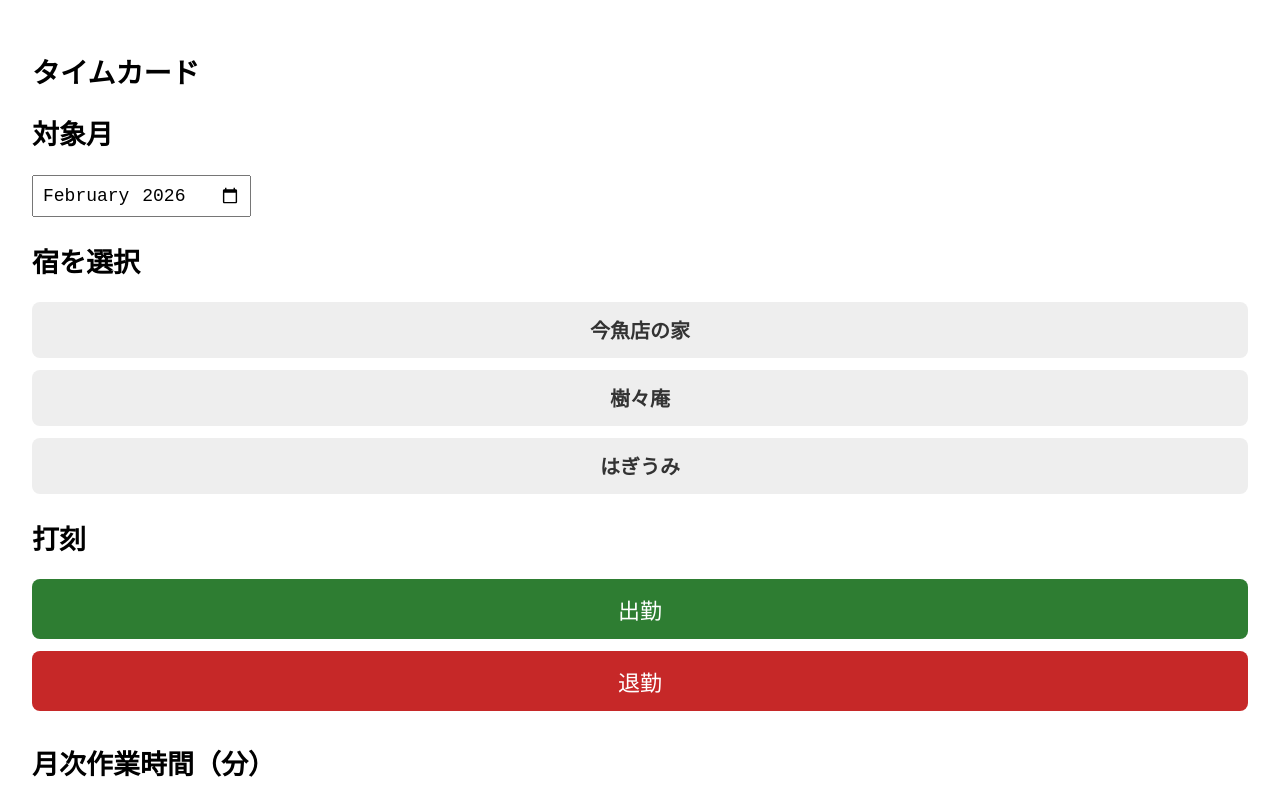
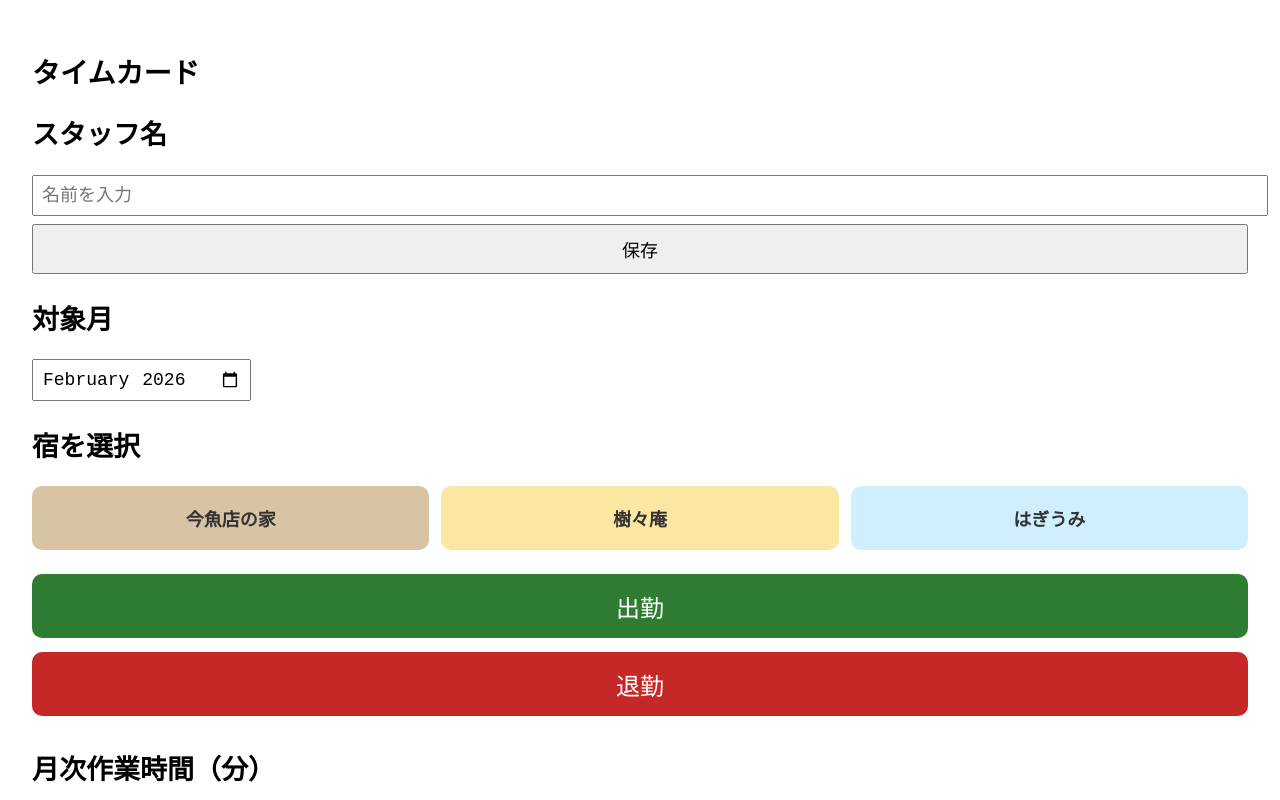
Before and after one commit to 44dakikaku/timemanagement, a Next.js app: page / in a window 1280 px wide. Shown: the top 800 px of the page. Built offline with nearby package versions, Linux system fonts and the light colour scheme.

Commit message:
Update page.jsx

```diff
--- a/app/page.jsx
+++ b/app/page.jsx
@@ -11,13 +11,21 @@ const PROPERTY_COLORS = {
   'はぎうみ': '#4DB6E6',   // 水色
 };
 
+const PROPERTY_COLORS_LIGHT = {
+  '今魚店の家': '#D8C3A5',
+  '樹々庵': '#FBE7A1',
+  'はぎうみ': '#CFEFFF',
+};
+
 const STORAGE_KEY = 'timecard_logs';
+const STAFF_KEY = 'timecard_staff_name';
 
-// ★ 実際に使っている GAS WebアプリURL（確定）
+// ★ 最新・動作確認済み GAS WebアプリURL
 const GAS_URL =
-  'https://script.google.com/macros/s/AKfycbzCNZTwFpGuyYsbsBR2lZ20SZMi6k-8QSX3mg-8PgIMgfJSYeJrMv8deQKKWpIXvtPR/exec';
+  'https://script.google.com/macros/s/AKfycbxTz79fIWEdXCCvzR2jxMq9Rsbbm_lkhaLAYOSor1dPXyijg1eht4rJTQuSe48jQUMc/exec';
 
 export default function Page() {
+  const [staffName, setStaffName] = useState('');
   const [selectedProperty, setSelectedProperty] = useState('');
   const [logs, setLogs] = useState([]);
   const [targetMonth, setTargetMonth] = useState(() => {
@@ -25,10 +33,13 @@ export default function Page() {
     return `${now.getFullYear()}-${String(now.getMonth() + 1).padStart(2, '0')}`;
   });
 
-  // 初回：ローカル保存データ読み込み
+  // 初回読み込み
   useEffect(() => {
-    const saved = localStorage.getItem(STORAGE_KEY);
-    if (saved) setLogs(JSON.parse(saved));
+    const savedLogs = localStorage.getItem(STORAGE_KEY);
+    if (savedLogs) setLogs(JSON.parse(savedLogs));
+
+    const savedStaff = localStorage.getItem(STAFF_KEY);
+    if (savedStaff) setStaffName(savedStaff);
   }, []);
 
   // ローカル保存
@@ -36,23 +47,51 @@ export default function Page() {
     localStorage.setItem(STORAGE_KEY, JSON.stringify(logs));
   }, [logs]);
 
+  // スタッフ名保存
+  const saveStaffName = () => {
+    if (!staffName) {
+      alert('スタッフ名を入力してください');
+      return;
+    }
+    localStorage.setItem(STAFF_KEY, staffName);
+  };
+
+  // 最後の打刻
+  const lastLog = logs[0];
+
   // 打刻処理
   const handleClock = async (type) => {
+    if (!staffName) {
+      alert('最初にスタッフ名を入力してください');
+      return;
+    }
+
     if (!selectedProperty) {
       alert('宿を選んでください');
       return;
     }
 
+    // 退勤・出勤の連続防止
+    if (lastLog && lastLog.type === type) {
+      alert(
+        type === '出勤'
+          ? 'すでに出勤しています。退勤を押してください。'
+          : 'すでに退勤しています。'
+      );
+      return;
+    }
+
     const record = {
+      staff: staffName,
       property: selectedProperty,
       type,
       time: new Date().toISOString(),
     };
 
-    // ① 画面表示用に保存
+    // ① 画面用
     setLogs((prev) => [record, ...prev]);
 
-    // ② GAS に送信（結果は気にしない）
+    // ② スプレッドシートへ送信
     try {
       await fetch(GAS_URL, {
         method: 'POST',
@@ -65,12 +104,12 @@ export default function Page() {
     }
   };
 
-  // 対象月のログ
+  // 対象月フィルタ
   const monthLogs = logs.filter((l) =>
     l.time.startsWith(targetMonth)
   );
 
-  // 作業時間計算（分）
+  // 作業時間（画面表示用）
   const calculateMinutes = (property) => {
     const list = monthLogs
       .filter((l) => l.property === property)
@@ -94,6 +133,29 @@ export default function Page() {
     <main style={{ padding: 24, fontSize: 18 }}>
       <h1 style={{ fontSize: 28 }}>タイムカード</h1>
 
+      {/* スタッフ名 */}
+      <section style={{ marginBottom: 24 }}>
+        <h2>スタッフ名</h2>
+        <input
+          type="text"
+          value={staffName}
+          placeholder="名前を入力"
+          onChange={(e) => setStaffName(e.target.value)}
+          style={{ fontSize: 18, padding: 8, width: '100%' }}
+        />
+        <button
+          onClick={saveStaffName}
+          style={{
+            marginTop: 8,
+            padding: 10,
+            width: '100%',
+            fontSize: 18,
+          }}
+        >
+          保存
+        </button>
+      </section>
+
       {/* 対象月 */}
       <section style={{ marginBottom: 24 }}>
         <h2>対象月</h2>
@@ -105,9 +167,10 @@ export default function Page() {
         />
       </section>
 
-      {/* 宿選択 */}
+      {/* 宿選択（横3つ） */}
       <section style={{ marginBottom: 24 }}>
         <h2>宿を選択</h2>
+        <div style={{ display: 'flex', gap: 12 }}>
           {PROPERTIES.map((p) => {
             const active = selectedProperty === p;
             return (
@@ -115,15 +178,15 @@ export default function Page() {
                 key={p}
                 onClick={() => setSelectedProperty(p)}
                 style={{
-                display: 'block',
-                width: '100%',
-                height: 56,
-                marginBottom: 12,
-                fontSize: 20,
+                  flex: 1,
+                  height: 64,
+                  fontSize: 18,
                   fontWeight: 'bold',
-                borderRadius: 8,
+                  borderRadius: 10,
                   border: 'none',
-                background: active ? PROPERTY_COLORS[p] : '#eee',
+                  background: active
+                    ? PROPERTY_COLORS[p]
+                    : PROPERTY_COLORS_LIGHT[p],
                   color: active ? '#fff' : '#333',
                 }}
               >
@@ -131,22 +194,22 @@ export default function Page() {
               </button>
             );
           })}
+        </div>
       </section>
 
       {/* 打刻 */}
       <section style={{ marginBottom: 32 }}>
-        <h2>打刻</h2>
         <button
           onClick={() => handleClock('出勤')}
           style={{
             width: '100%',
-            height: 60,
-            fontSize: 22,
-            marginBottom: 12,
+            height: 64,
+            fontSize: 24,
+            marginBottom: 14,
             background: '#2E7D32',
             color: '#fff',
             border: 'none',
-            borderRadius: 8,
+            borderRadius: 10,
           }}
         >
           出勤
@@ -156,12 +219,12 @@ export default function Page() {
           onClick={() => handleClock('退勤')}
           style={{
             width: '100%',
-            height: 60,
-            fontSize: 22,
+            height: 64,
+            fontSize: 24,
             background: '#C62828',
             color: '#fff',
             border: 'none',
-            borderRadius: 8,
+            borderRadius: 10,
           }}
         >
           退勤
@@ -169,52 +232,16 @@ export default function Page() {
       </section>
 
       {/* 月次集計 */}
-      <section style={{ marginBottom: 24 }}>
+      <section>
         <h2>月次作業時間（分）</h2>
         <ul>
           {PROPERTIES.map((p) => (
-            <li
-              key={p}
-              style={{ color: PROPERTY_COLORS[p], fontWeight: 'bold' }}
-            >
+            <li key={p} style={{ color: PROPERTY_COLORS[p], fontWeight: 'bold' }}>
               {p}：{calculateMinutes(p)} 分
             </li>
           ))}
         </ul>
       </section>
-
-      {/* 打刻履歴 */}
-      <section>
-        <h2>打刻履歴（当月）</h2>
-        <ul style={{ padding: 0 }}>
-          {monthLogs.map((l, i) => {
-            const d = new Date(l.time);
-            return (
-              <li
-                key={i}
-                style={{
-                  listStyle: 'none',
-                  marginBottom: 16,
-                  padding: 12,
-                  borderRadius: 8,
-                  background: '#f9f9f9',
-                  lineHeight: 1.6,
-                  color: PROPERTY_COLORS[l.property],
-                  fontSize: 18,
-                }}
-              >
-                <div style={{ fontWeight: 'bold' }}>
-                  {l.property}（{l.type}）
-                </div>
-                <div>{d.toLocaleDateString('ja-JP')}</div>
-                <div style={{ fontSize: 22 }}>
-                  {d.toLocaleTimeString('ja-JP')}
-                </div>
-              </li>
-            );
-          })}
-        </ul>
-      </section>
     </main>
   );
 }
```
Lines whose indentation alone changed are shown as unchanged.
